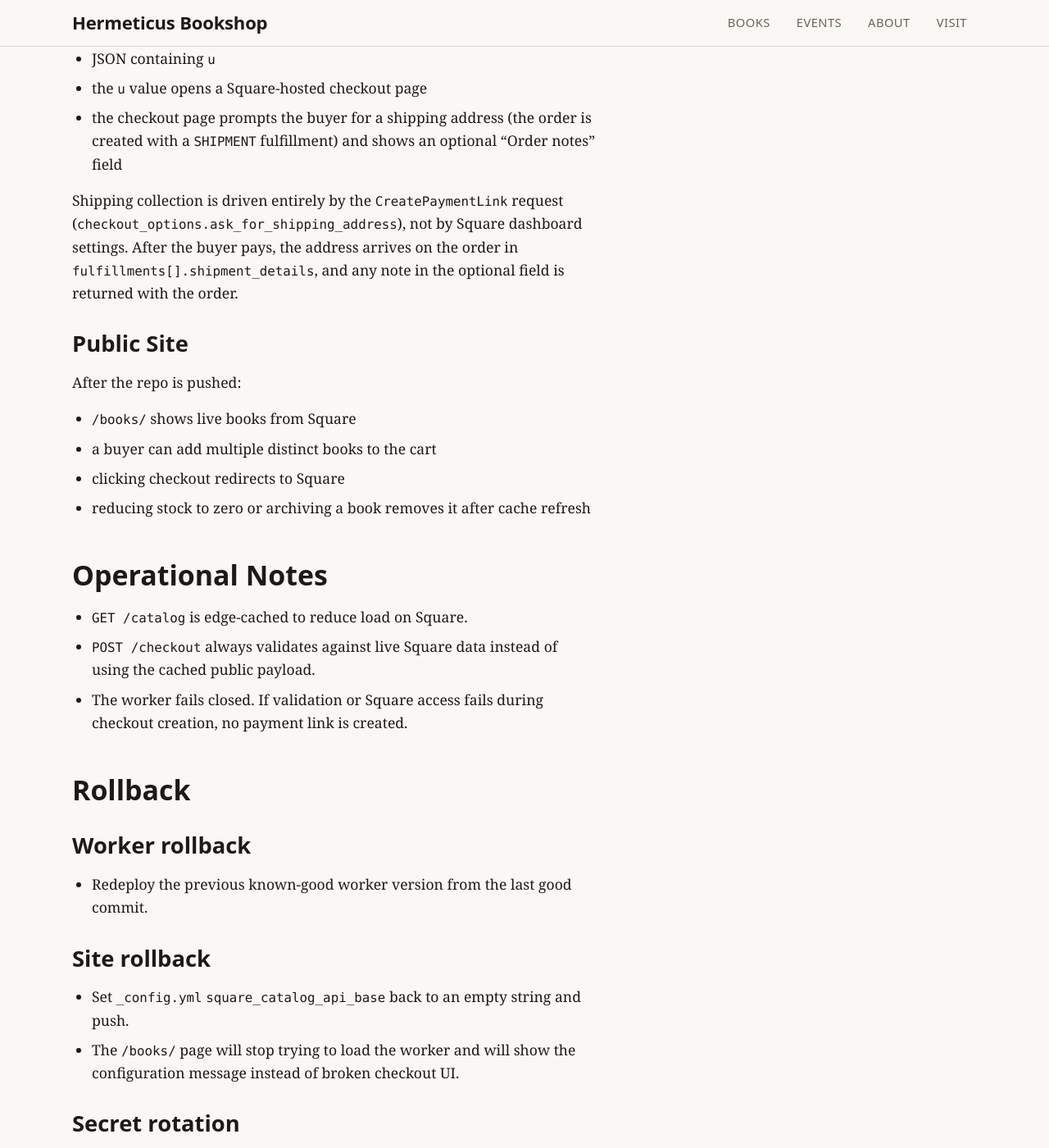
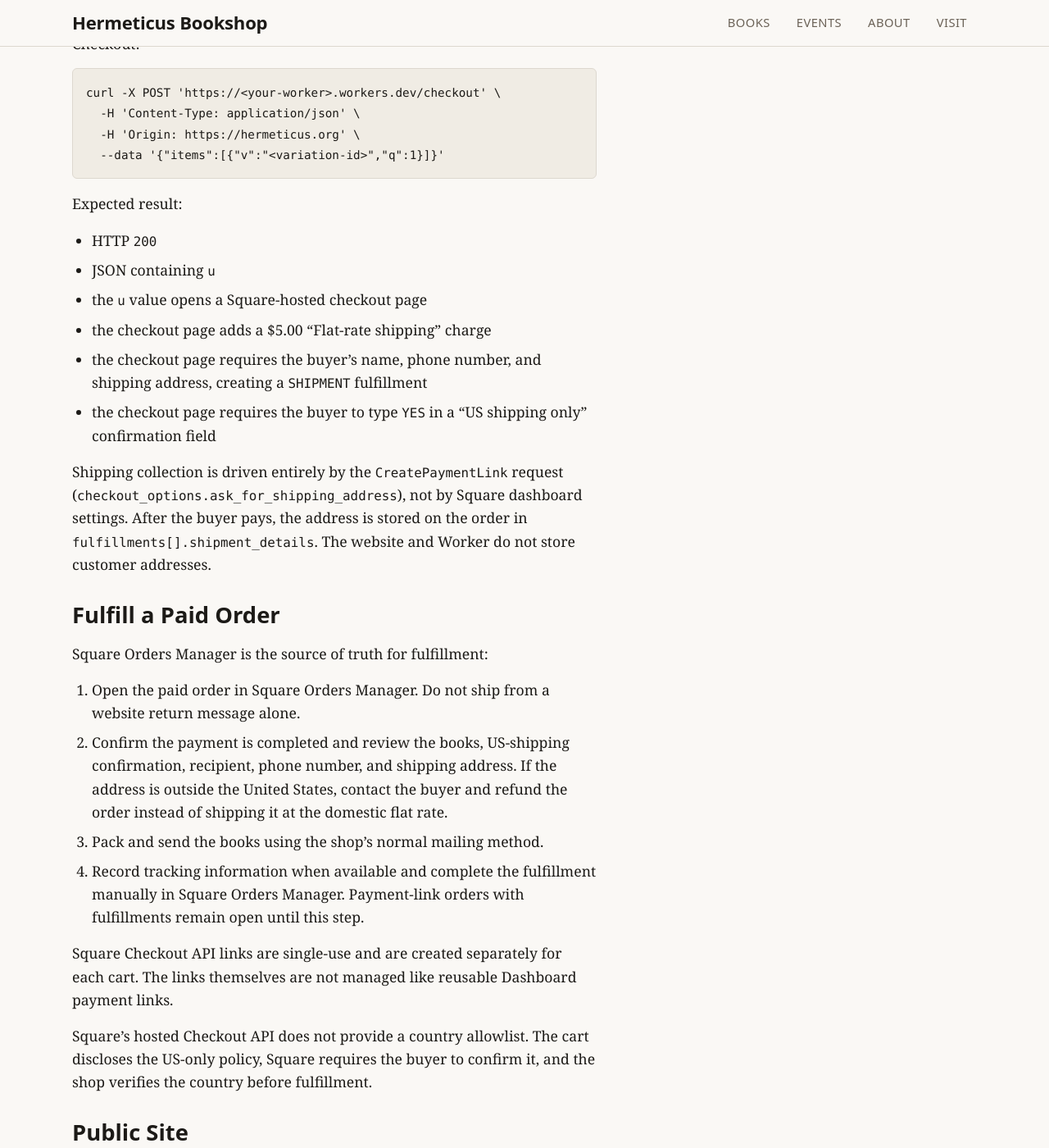
Before and after one commit to strangecode/hermeticus, a Jekyll site: the page built from docs/square-catalog.md, in a window 1280 px wide and 1400 px high, scrolled down 4260 px. Shown: the whole window at 82% size. Built offline with Jekyll 4.4.1, drawn with Linux system fonts in a browser that asks for light colours; our own code applies the rules of GitHub Pages for plain Markdown files; some of the changed text lies outside the part shown.

Commit message:
feat(checkout): charge flat-rate shipping
Collect a guarded $5 shipping fee, require Square address collection, and document manual fulfillment.

````diff
--- a/_includes/square-catalog.html
+++ b/_includes/square-catalog.html
@@ -67,6 +67,7 @@
       </p>
       <ul class="catalog-cart__items" data-cart-items></ul>
       <p class="catalog-cart__summary" data-cart-summary></p>
+      <p class="catalog-cart__message">We ship within the US for a $5 flat rate per order. Square securely collects your address.</p>
       <button class="button catalog-cart__checkout" type="button" data-cart-checkout disabled>Checkout</button>
     </aside>
   </div>
--- a/assets/js/main.js
+++ b/assets/js/main.js
@@ -25,7 +25,7 @@
     "ul",
   ]);
   const EMPTY_CART_MESSAGE = "Add an item to begin checkout.";
-  const SUCCESS_MESSAGE = "Thanks. We've received your order and can now fulfill it.";
+  const SUCCESS_MESSAGE = "Thanks. Your payment is complete, and we'll prepare your books for shipping.";
   const apiBase = (root.getAttribute("data-api-base") || "").trim().replace(/\/$/, "");
   const statusNode = root.querySelector("[data-catalog-status]");
   const layoutNode = root.querySelector("[data-catalog-layout]");
--- a/docs/square-catalog.md
+++ b/docs/square-catalog.md
@@ -47,9 +47,12 @@
 `integrations/square-catalog-worker/wrangler.toml` stores non-secret defaults:
 
 - `ALLOWED_ORIGINS`
+- `account_id` for the Hermeticus Bookshop Cloudflare account
 - `SQUARE_ENV`
 - `CATALOG_TTL_SECONDS`
 - `SQUARE_VERSION`
+- `SQUARE_LOCATION_ID`
+- `SHIPPING_FEE_CENTS`
 
 Before deploy, set these values as needed:
 
@@ -57,6 +60,7 @@
 - `SQUARE_ENV` should be `production` unless testing against Square sandbox
 - `SQUARE_LOCATION_ID` must be set for the location used by the shop
 - `CATALOG_TTL_SECONDS` defaults to `300`
+- `SHIPPING_FEE_CENTS` is the flat per-order shipping charge in US cents and is currently `500` ($5.00). Checkout rejects missing, zero, malformed, or unexpectedly high values before contacting Square.
 
 The secret token must never be committed:
 
@@ -94,8 +98,7 @@
   --config integrations/square-catalog-worker/wrangler.toml
 ```
 
-3. Set the non-secret location ID before deploy.
-   Recommended: keep the deploy-time value in `wrangler.toml` or the Cloudflare dashboard, but never store the access token in the repo.
+3. Confirm the non-secret Cloudflare account ID, Square location ID, and shipping fee before deploy. Keep these deploy-time values in `wrangler.toml` or the Cloudflare dashboard, but never store the access token in the repo. If the shipping fee changes, update the customer-facing disclosure in `_includes/square-catalog.html` in the same change.
 
 4. Deploy:
 
@@ -144,15 +147,24 @@
 - HTTP `200`
 - JSON containing `u`
 - the `u` value opens a Square-hosted checkout page
-- the checkout page prompts the buyer for a shipping address (the order is
-  created with a `SHIPMENT` fulfillment) and shows an optional "Order notes"
-  field
+- the checkout page adds a $5.00 "Flat-rate shipping" charge
+- the checkout page requires the buyer's name, phone number, and shipping address, creating a `SHIPMENT` fulfillment
+- the checkout page requires the buyer to type `YES` in a "US shipping only" confirmation field
 
-Shipping collection is driven entirely by the `CreatePaymentLink` request
-(`checkout_options.ask_for_shipping_address`), not by Square dashboard
-settings. After the buyer pays, the address arrives on the order in
-`fulfillments[].shipment_details`, and any note in the optional field is
-returned with the order.
+Shipping collection is driven entirely by the `CreatePaymentLink` request (`checkout_options.ask_for_shipping_address`), not by Square dashboard settings. After the buyer pays, the address is stored on the order in `fulfillments[].shipment_details`. The website and Worker do not store customer addresses.
+
+### Fulfill a Paid Order
+
+Square Orders Manager is the source of truth for fulfillment:
+
+1. Open the paid order in Square Orders Manager. Do not ship from a website return message alone.
+2. Confirm the payment is completed and review the books, US-shipping confirmation, recipient, phone number, and shipping address. If the address is outside the United States, contact the buyer and refund the order instead of shipping it at the domestic flat rate.
+3. Pack and send the books using the shop's normal mailing method.
+4. Record tracking information when available and complete the fulfillment manually in Square Orders Manager. Payment-link orders with fulfillments remain open until this step.
+
+Square Checkout API links are single-use and are created separately for each cart. The links themselves are not managed like reusable Dashboard payment links.
+
+Square's hosted Checkout API does not provide a country allowlist. The cart discloses the US-only policy, Square requires the buyer to confirm it, and the shop verifies the country before fulfillment.
 
 ### Public Site
 
@@ -161,12 +173,14 @@
 - `/books/` shows live books from Square
 - a buyer can add multiple distinct books to the cart
 - clicking checkout redirects to Square
+- the cart discloses US-only, $5 flat-rate shipping before checkout
 - reducing stock to zero or archiving a book removes it after cache refresh
 
 ## Operational Notes
 
 - `GET /catalog` is edge-cached to reduce load on Square.
 - `POST /checkout` always validates against live Square data instead of using the cached public payload.
+- `POST /checkout` fails before contacting Square if the configured shipping fee is unsafe.
 - The worker fails closed. If validation or Square access fails during checkout creation, no payment link is created.
 
 ## Rollback
--- a/integrations/square-catalog-worker/wrangler.toml
+++ b/integrations/square-catalog-worker/wrangler.toml
@@ -1,4 +1,5 @@
 name = "hermeticus-square-catalog"
+account_id = "34d59abc70bce4fecc65fd63b6100372"
 main = "src/index.js"
 compatibility_date = "2026-04-22"
 
@@ -8,3 +9,4 @@
 CATALOG_TTL_SECONDS = "300"
 SQUARE_VERSION = "2026-01-22"
 SQUARE_LOCATION_ID = "L417PBT77ZMTG"
+SHIPPING_FEE_CENTS = "500"
````
Also changed, not shown: docs/architecture.md (+8 -2 lines), docs/decisions.md (+5 -0 lines), integrations/square-catalog-worker/src/index.js (+16 -3 lines), integrations/square-catalog-worker/test/catalog-worker.test.js (+45 -2 lines), plans/active/P-005-complete-shippable-square-checkout.md (added, +87 -0 lines), plans/progress.md (+5 -0 lines).
